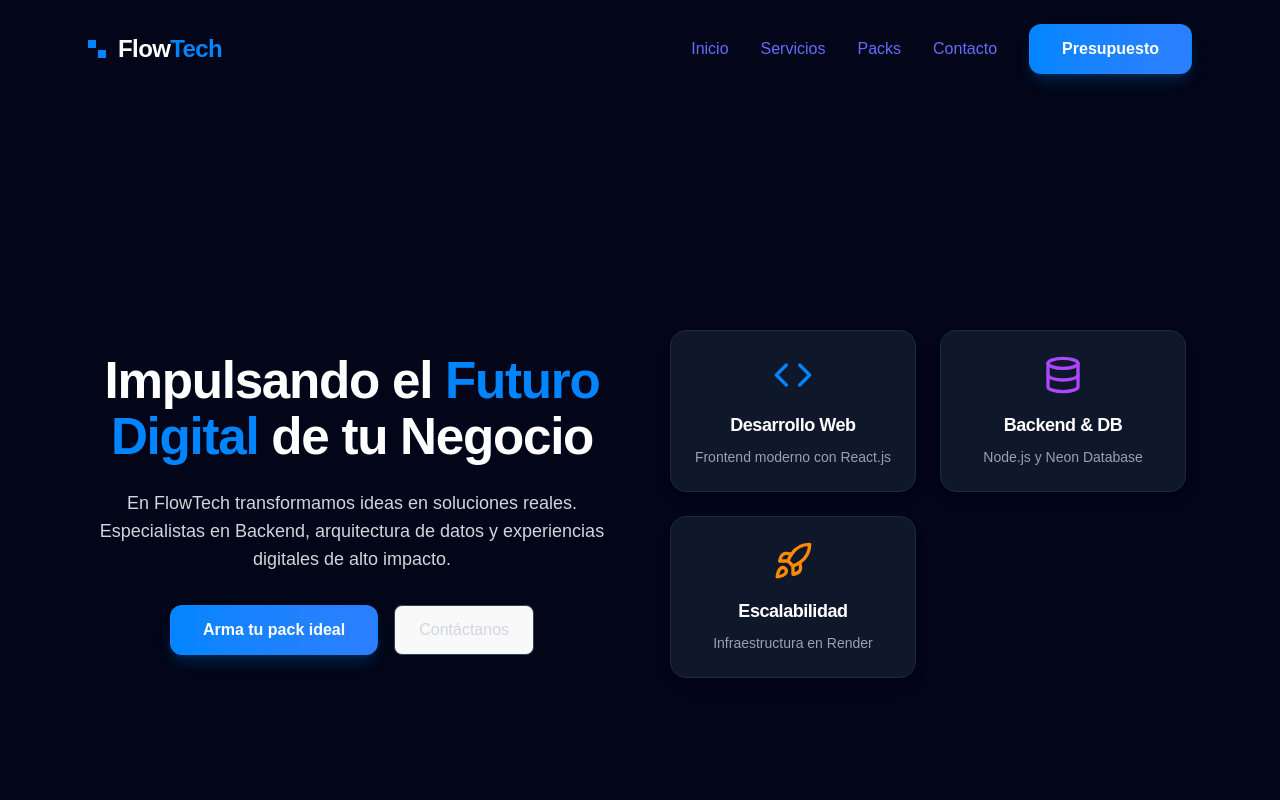
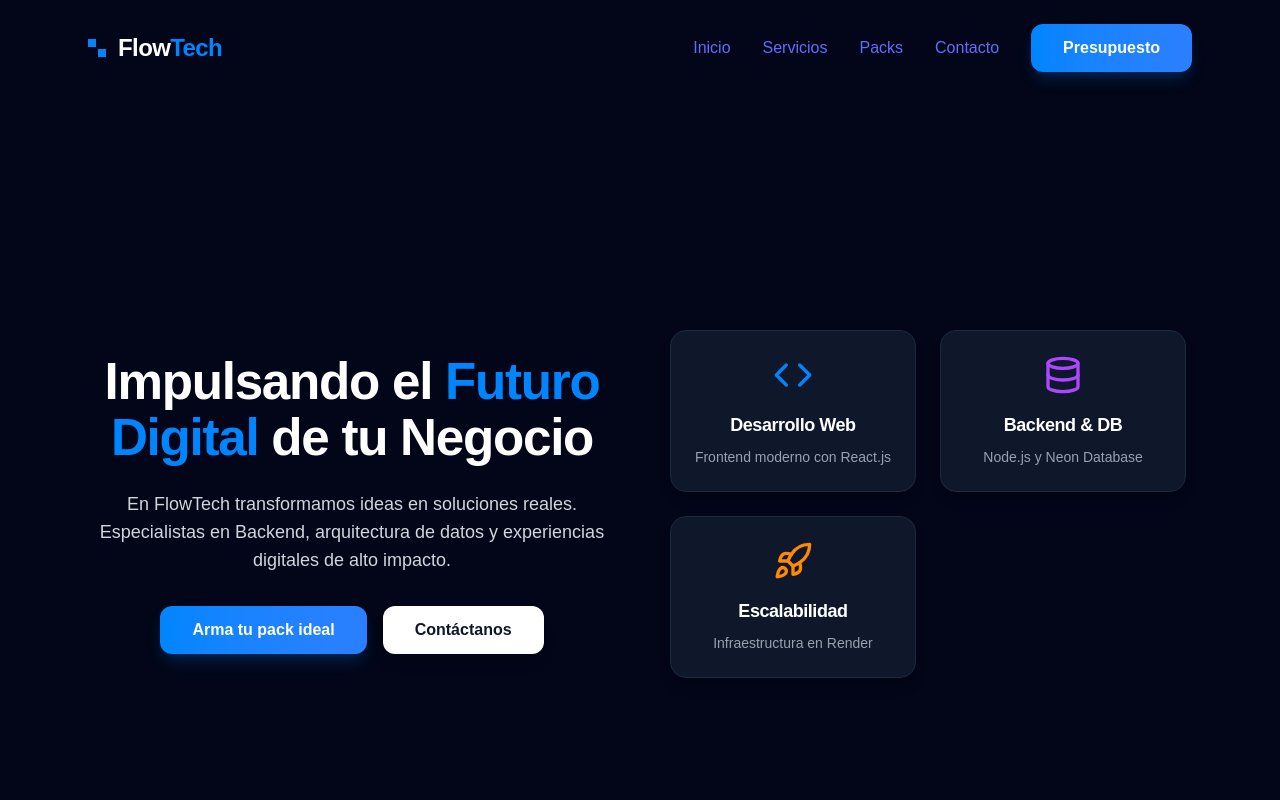
Before and after one commit to Matifrancomano1/web-flowtech, a React (Vite) app: page / in a window 1280 px wide. Shown: the top 800 px of the page. Built offline with nearby package versions, Linux system fonts and the light colour scheme.

Commit message:
interacion de los botones

```diff
--- a/src/components/ContactForm.jsx
+++ b/src/components/ContactForm.jsx
@@ -94,7 +94,7 @@ const ContactForm = () => {
           <button
             type="submit"
             disabled={status === 'loading'}
-            className="md:col-span-2 bg-blue-600 hover:bg-blue-700 py-4 rounded-xl font-bold flex items-center justify-center gap-2 transition-all disabled:opacity-50"
+            className="md:col-span-2 bg-gradient-to-r from-ft-blue to-blue-500 hover:to-blue-600 text-white py-4 rounded-xl font-bold flex items-center justify-center gap-2 transition-all shadow-lg shadow-ft-blue/20 disabled:opacity-50"
           >
             {status === 'loading' ? 'Enviando...' : <><Send size={20} /> Enviar Consulta</>}
           </button>
--- a/src/components/Footer.jsx
+++ b/src/components/Footer.jsx
@@ -23,10 +23,10 @@ const Footer = () => {
           <div>
             <h4 className="font-bold mb-6">Navegación</h4>
             <ul className="space-y-4 text-gray-500">
-              <li className="hover:text-blue-500 transition-colors cursor-pointer">Inicio</li>
-              <li className="hover:text-blue-500 transition-colors cursor-pointer">Servicios</li>
-              <li className="hover:text-blue-500 transition-colors cursor-pointer">Packs</li>
-              <li className="hover:text-blue-500 transition-colors cursor-pointer">Portfolio</li>
+              <li><a href="#" className="hover:text-blue-500 transition-colors">Inicio</a></li>
+              <li><a href="#servicios" className="hover:text-blue-500 transition-colors">Servicios</a></li>
+              <li><a href="#packs" className="hover:text-blue-500 transition-colors">Packs</a></li>
+              <li><a href="#contacto" className="hover:text-blue-500 transition-colors">Contacto</a></li>
             </ul>
           </div>
 
@@ -36,7 +36,7 @@ const Footer = () => {
             <ul className="space-y-4 text-gray-500">
               <li className="flex items-center gap-3">
                 <Mail size={18} className="text-blue-500" />
-                <span>hola@flowtech.com</span>
+                <span>flowtech.sta@gmail.com</span>
               </li>
               <li className="flex items-center gap-3">
                 <MapPin size={18} className="text-blue-500" />
--- a/src/components/Hero.jsx
+++ b/src/components/Hero.jsx
@@ -21,8 +21,8 @@ const Hero = () => {
           </p>
 
           <div className="mt-8 flex items-center justify-center gap-4">
-            <button className="btn-primary">Arma tu pack ideal</button>
-            <button className="btn-ghost">Contáctanos</button>
+            <a href="#packs" className="btn-primary">Arma tu pack ideal</a>
+            <a href="#contacto" className="btn-white">Contáctanos</a>
           </div>
         </Motion.div>
 
--- a/src/components/Navbar.jsx
+++ b/src/components/Navbar.jsx
@@ -53,9 +53,9 @@ const Navbar = () => {
               {link.name}
             </a>
           ))}
-          <button className="btn-primary">
+          <a href="#contacto" className="btn-primary">
             Presupuesto
-          </button>
+          </a>
         </div>
 
         {/* Mobile Button */}
--- a/src/components/Packs.jsx
+++ b/src/components/Packs.jsx
@@ -78,13 +78,14 @@ const Packs = () => {
 
         {/* Botón Personalizado */}
         <div className="text-center">
-          <Motion.button
+          <Motion.a
+            href="#contacto"
             whileHover={{ scale: 1.05 }}
             whileTap={{ scale: 0.95 }}
-            className="bg-gradient-to-r from-blue-600 to-purple-600 text-white px-12 py-5 rounded-full font-bold text-lg shadow-lg hover:shadow-blue-500/30 transition-all"
+            className="inline-block bg-gradient-to-r from-blue-600 to-purple-600 text-white px-12 py-5 rounded-full font-bold text-lg shadow-lg hover:shadow-blue-500/30 transition-all cursor-pointer"
           >
             Arma tu pack ideal
-          </Motion.button>
+          </Motion.a>
         </div>
       </div>
     </section>
--- a/src/index.css
+++ b/src/index.css
@@ -34,6 +34,10 @@ h1, h2, h3 {
 }
 .btn-ghost {
   @apply border border-slate-700 text-gray-300 px-6 py-3 rounded-lg hover:bg-slate-800 transition;
+}
+
+.btn-white {
+  @apply bg-white text-slate-900 font-bold px-8 py-3 rounded-xl shadow-lg hover:bg-gray-200 transition-transform transform hover:-translate-y-1;
 }
 
 .card {
```
